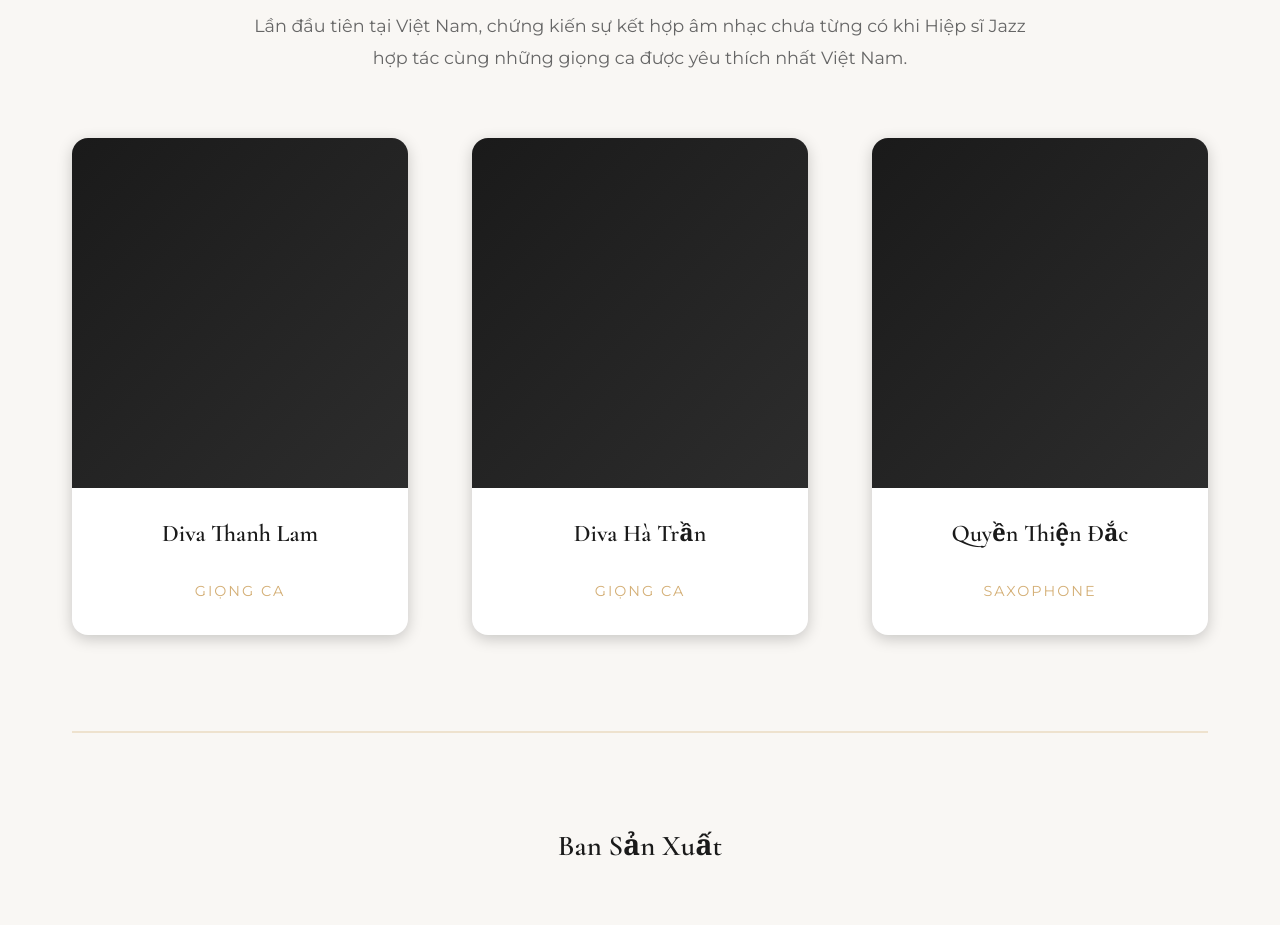
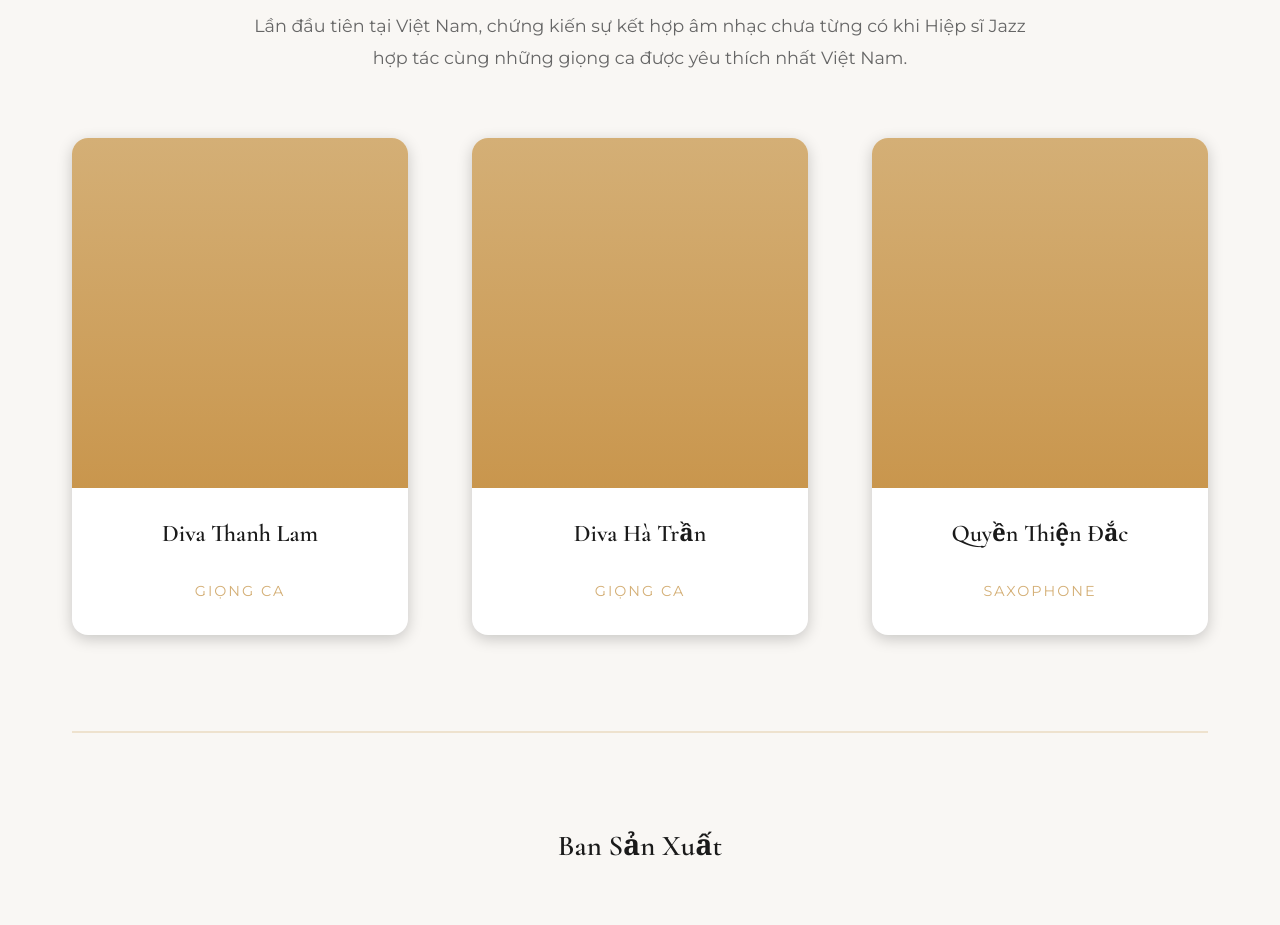
Before and after one commit to adminggc/immersivetoloveconcert, a plain HTML site: page index.html in a window 1280 px wide. Shown: the part 2900-3825 px from the top of the page. Drawn offline with nearby package versions, Linux system fonts and the light colour scheme.

Commit message:
Change artist card background from black to gold

```diff
--- a/styles.css
+++ b/styles.css
@@ -652,7 +652,7 @@ button {
     position: relative;
     width: 100%;
     height: 350px;
-    background: var(--gradient-dark);
+    background: var(--gradient-gold);
     overflow: hidden;
 }
 
```
